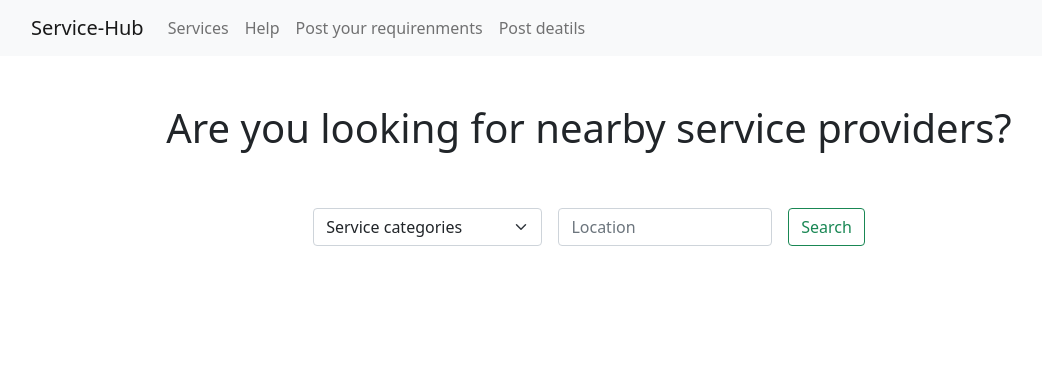
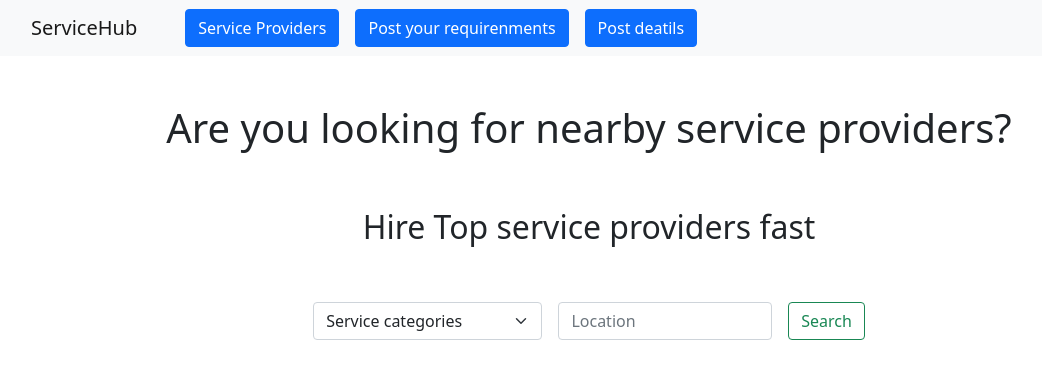
Before and after one commit to dinusha19/servicehub, a React (Create React App) app: page / in a window 1280 px wide. Shown: the top 378 px of the page, without its empty margins (51-1093 px from the left). Built offline with nearby package versions, Linux system fonts and the light colour scheme.

Commit message:
made some changes in home page

```diff
--- a/src/Navbar.js
+++ b/src/Navbar.js
@@ -1,18 +1,21 @@
-import React, { useState, useEffect } from "react";
-import {Navbar,Container,Nav} from 'react-bootstrap'
+import React from "react";
+import {Navbar,Container,Nav,Button,Stack} from 'react-bootstrap'
 
 const Navbaritem = () => {
 return(
     <>
         <Navbar  bg="light" expand="lg" variant="light">
-        <Container>
-        <Navbar.Brand >Service-Hub</Navbar.Brand>
-        <Nav className="me-auto" >
-        <Nav.Link href="#features">Services</Nav.Link>
-        <Nav.Link href="#features">Help</Nav.Link>
-        <Nav.Link href="/postRequirement">Post your requirenments</Nav.Link>
-        <Nav.Link href="/getPostRequirements">Post deatils</Nav.Link>
+        <Container >
+        <Stack direction="horizontal" gap={5}>
+        <Navbar.Brand className="mx-auto" >ServiceHub</Navbar.Brand>
+        <Nav className="me-auto">
+        <Stack direction="horizontal" gap={3}>
+        <Button variant="primary" href="/serviceProviders">Service Providers</Button>{' '}
+        <Button variant="primary" href="/postRequirement" >Post your requirenments</Button>{' '}
+        <Button variant="primary" href="/getPostRequirements" >Post deatils</Button>{' '}
+        </Stack>
         </Nav>
+        </Stack>
         </Container>
         </Navbar>
     </>
--- a/src/pages/GetPostRequirements.js
+++ b/src/pages/GetPostRequirements.js
@@ -27,7 +27,7 @@ const GetPostRequirements = () => {
     }, []);
 
     return(
-        <h1>Dinusha</h1>
+        <h1>Post requirenment details</h1>
     );
 
 
--- a/src/pages/Home.js
+++ b/src/pages/Home.js
@@ -2,17 +2,19 @@ import React from "react";
 import {Stack} from 'react-bootstrap'
 import Navbaritem from "../Navbar";
 import Search  from "../Search";
+
+
 const Home = () => {
     return (
         <>
         <div>
-          <Stack gap={5}>
+        <Stack gap={5}>
         <Navbaritem/>
           <h1 className="mx-auto">Are you looking for nearby service providers?</h1>
+          <h2>Hire Top service providers fast </h2>
         <Search/>
         </Stack>
         </div>
-
         </>
     )
 }
--- a/src/pages/PostRequirement.js
+++ b/src/pages/PostRequirement.js
@@ -1,8 +1,8 @@
-import React, { useState, useEffect } from "react";
+import React, { useState} from "react";
 import axios from "axios";
 import Input from '../controls/Input'
 import TextArea from '../controls/TextArea'
-import {Form,FormControl,Button, Stack} from 'react-bootstrap'
+import {Form,Navbar,Nav,Container,Button, Stack} from 'react-bootstrap'
 
 const PostRequirement = () => {
 
@@ -96,8 +96,20 @@ const PostRequirement = () => {
 
     return (
         <div>
+        <Navbar  bg="light" expand="lg" variant="light">
+        <Container >
+        <Stack direction="horizontal" gap={5}>
+        <Navbar.Brand className="mx-auto" >ServiceHub</Navbar.Brand>
+        <Nav className="me-auto">
+        <Stack direction="horizontal" gap={3}>
+        <Button variant="primary" href="/" >Home</Button>{' '}
+        </Stack>
+        </Nav>
+        </Stack>
+        </Container>
+        </Navbar>
 
-            <Form onSubmit={handleSubmit} autoComplete="off" className="mx-auto p-5 border border-primary"
+            <Form onSubmit={handleSubmit} autoComplete="off" className="mx-auto p-5 m-5 border border-primary"
             style={{ width: '30rem' }}>
             <Input
                     id="category"
@@ -140,8 +152,6 @@ const PostRequirement = () => {
 
                 <Button variant="primary" type="submit">Submit</Button>
             </Form>
-
-
         </div>
     );
 
```
